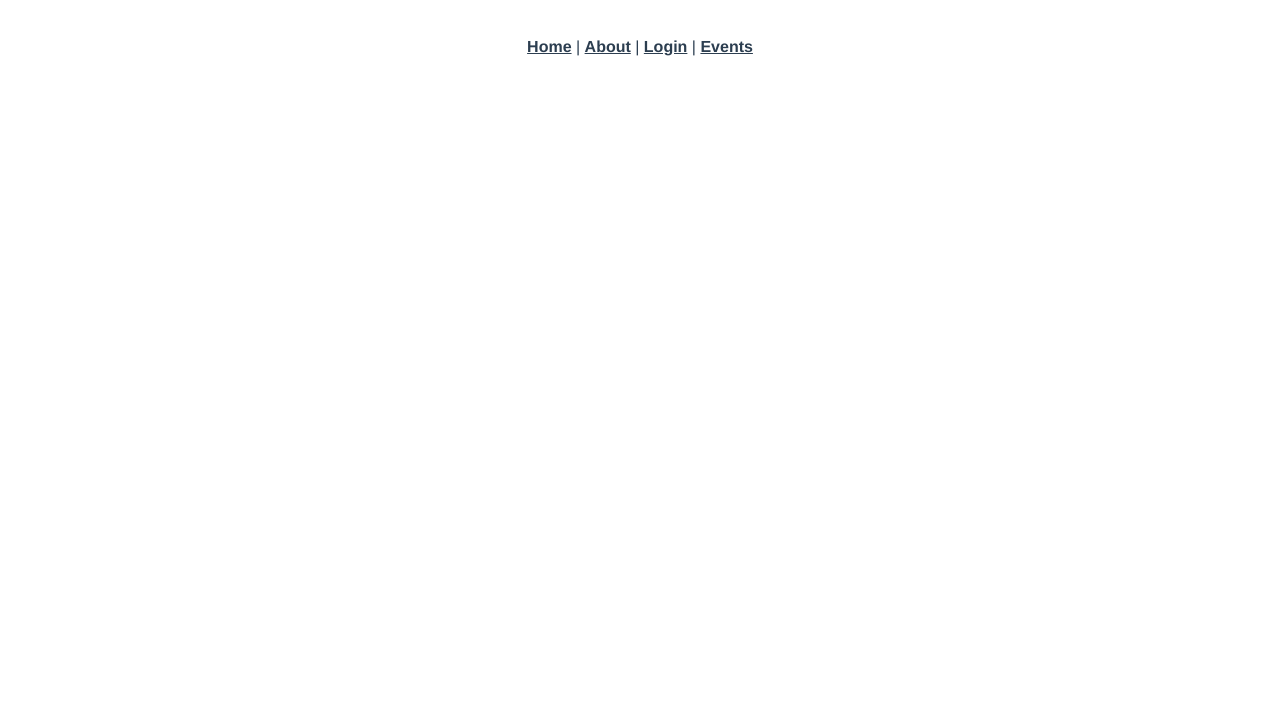
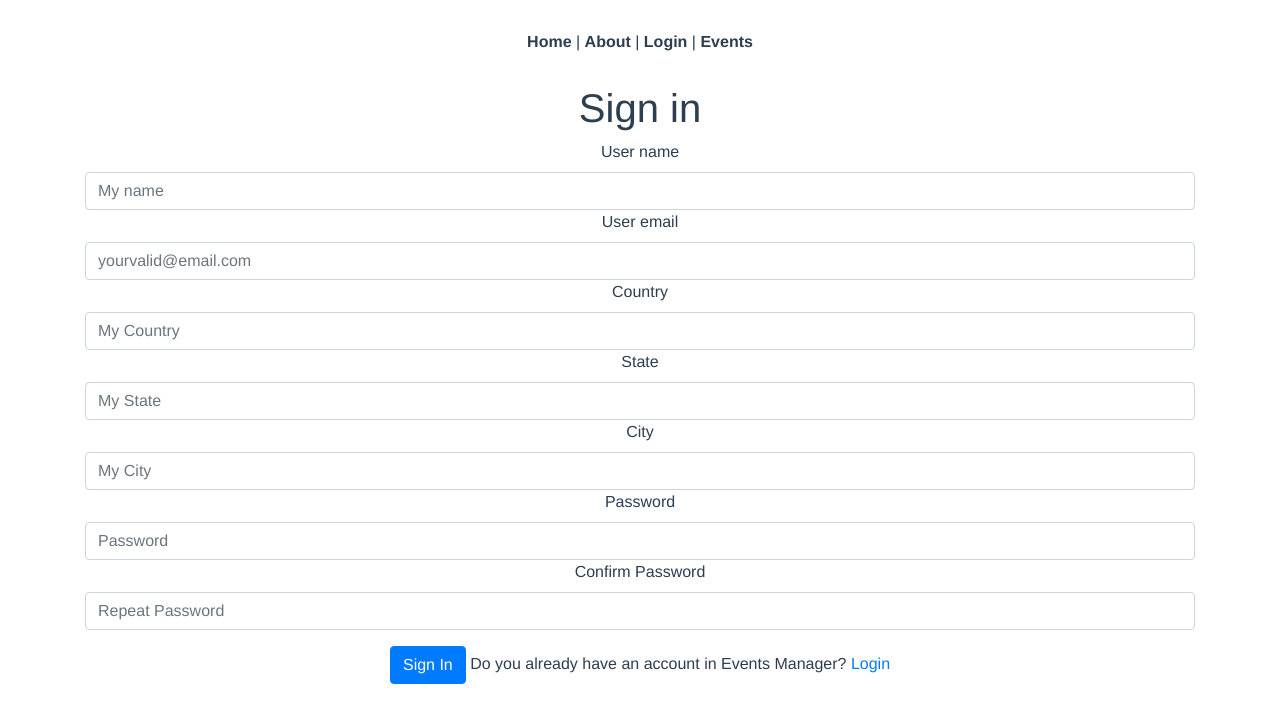
Before and after one commit to SmartNetAR/clases-vue, a Vue app in the folder web-events-manager/: page /signin in a window 1280 px wide. Shown: the top 722 px of the page. Built offline with nearby package versions, Linux system fonts and the light colour scheme.

Commit message:
register and bootstrap added

```diff
--- a/web-events-manager/package.json
+++ b/web-events-manager/package.json
@@ -8,7 +8,10 @@
     "lint": "vue-cli-service lint"
   },
   "dependencies": {
+    "bootstrap": "^4.4.1",
     "core-js": "^2.6.5",
+    "jquery": "^3.4.1",
+    "popper.js": "^1.16.0",
     "vue": "^2.6.10",
     "vue-router": "^3.0.3",
     "vuex": "^3.0.1"
--- a/web-events-manager/src/main.js
+++ b/web-events-manager/src/main.js
@@ -1,3 +1,5 @@
+import 'bootstrap'
+import 'bootstrap/dist/css/bootstrap.min.css'
 import Vue from 'vue'
 import App from './App.vue'
 import router from './router'
--- a/web-events-manager/src/store.js
+++ b/web-events-manager/src/store.js
@@ -8,6 +8,8 @@ export const AUTH_REQUEST = 'AUTH_REQUEST'
 export const AUTH_SUCCESS = 'AUTH_SUCCESS'
 export const AUTH_ERROR = 'AUTH_ERROR'
 export const AUTH_LOGOUT = 'AUTH_LOGOUT'
+
+export const ACCOUNT_CREATE = 'ACCOUNT_CREATE'
 
 export const USER_REQUEST = 'USER_REQUEST'
 export const USER_SUCCESS = 'USER_SUCCESS'
@@ -35,10 +37,13 @@ export default new Vuex.Store({
     },
     [AUTH_LOGOUT]: (state) => {
       state.token = ''
-    }
+    },
+    [ACCOUNT_CREATE]: () => {
+      // state.status = 'loading'
+    },
   },
   actions: {
-    [AUTH_REQUEST]: async ({commit, dispatch}, user) => {
+    [AUTH_REQUEST]: async ({ commit, dispatch }, user) => {
       commit(AUTH_REQUEST)
       try {
         const response = await apiCall({ url: 'login', method: 'POST', data: user })
@@ -51,20 +56,37 @@ export default new Vuex.Store({
         throw Error(error.message);
       }
     },
-  [AUTH_LOGOUT]: ({commit}) => {
+    [AUTH_LOGOUT]: ({ commit }) => {
       commit(AUTH_LOGOUT)
       localStorage.removeItem('user-token')
+    },
+    [ACCOUNT_CREATE]: async ({ commit, dispatch }, user) => {
+      commit(ACCOUNT_CREATE)
+      try {
+        const response = await apiCall({ url: 'register', method: 'POST', data: user })
+        localStorage.setItem('user-token', response.token)
+        commit(AUTH_SUCCESS, response)
+        dispatch(USER_REQUEST)
+      } catch (error) {
+        commit(AUTH_ERROR, error)
+        localStorage.removeItem('user-token')
+        throw Error(error.message);
       }
     },
+    [AUTH_LOGOUT]: ({ commit }) => {
+      commit(AUTH_LOGOUT)
+      localStorage.removeItem('user-token')
+    },
 
-  [USER_REQUEST]: async ({commit, dispatch}) => {
+    [USER_REQUEST]: async ({ commit, dispatch }) => {
       commit(USER_REQUEST)
       try {
-      const response = await apiCall({url: 'profile'})
+        const response = await apiCall({ url: 'profile' })
         commit(USER_SUCCESS, response.user)
       } catch (error) {
         commit(USER_ERROR)
         dispatch(AUTH_LOGOUT)
       }
     },
+  }
 })
--- a/web-events-manager/src/views/Login/index.vue
+++ b/web-events-manager/src/views/Login/index.vue
@@ -9,7 +9,7 @@
         <input class="form-control" required v-model="password" type="password" placeholder="Password"/>
       </div>
       <button class="btn btn-primary" type="submit">Login</button>
-      Are you new to Project Manager <router-link :to="{ name: 'signIn'}">Create Account</router-link>
+      Are you new in Events Manager <router-link :to="{ name: 'signIn'}">Create Account</router-link>
     </form>
   </div>
 </template>
--- a/web-events-manager/src/views/SignIn/index.vue
+++ b/web-events-manager/src/views/SignIn/index.vue
@@ -1,5 +1,59 @@
 <template>
-  <div>
-
+  <div class="container">
+    <form class="form" @submit.prevent="signin">
+      <h1>Sign in</h1>
+      <div class="form-group">
+        <label>User name</label>
+        <input class="form-control" required v-model="name" type="text" placeholder="My name"/>
+        <label>User email</label>
+        <input class="form-control" required v-model="email" type="email" placeholder="yourvalid@email.com"/>
+        <label>Country</label>
+        <input class="form-control" required v-model="country" type="text" placeholder="My Country"/>
+        <label>State</label>
+        <input class="form-control" required v-model="state" type="text" placeholder="My State"/>
+        <label>City</label>
+        <input class="form-control" required v-model="city" type="text" placeholder="My City"/>
+        <label>Password</label>
+        <input class="form-control" required v-model="password" type="password" placeholder="Password"/>
+        <label>Confirm Password</label>
+        <input class="form-control" required v-model="c_password" type="password" placeholder="Repeat Password"/>
+      </div>
+      <button class="btn btn-primary" type="submit">Sign In</button>
+      Do you already have an account in Events Manager? <router-link :to="{ name: 'login'}">Login</router-link>
+    </form>
   </div>
 </template>
+
+<script>
+  import { mapActions } from 'vuex'
+  // import {AUTH_REQUEST} from 'actions/auth'
+
+  export default {
+    name: 'signIn',
+    data () {
+      return {
+        name: '',
+        email: '',
+        country: '',
+        state: '',
+        city: '',
+        password: '',
+        c_password: '',
+      }
+    },
+    methods: {
+      ...mapActions([ 'ACCOUNT_CREATE' ]),
+
+      signin: function () {
+        const { name, email, country, state, city, password, c_password } = this
+        this.ACCOUNT_CREATE( { name, email, country, state, city, password, c_password })
+        .then(() => {
+          this.$router.push('/')
+        }).catch( (error) => {
+          console.error(error.message)
+          alert( error.message )
+        })
+      }
+    },
+  }
+</script>
```
Also changed, not shown: 1 other file (tests, documents, lock files or other folders). Lines whose indentation alone changed are shown as unchanged.
